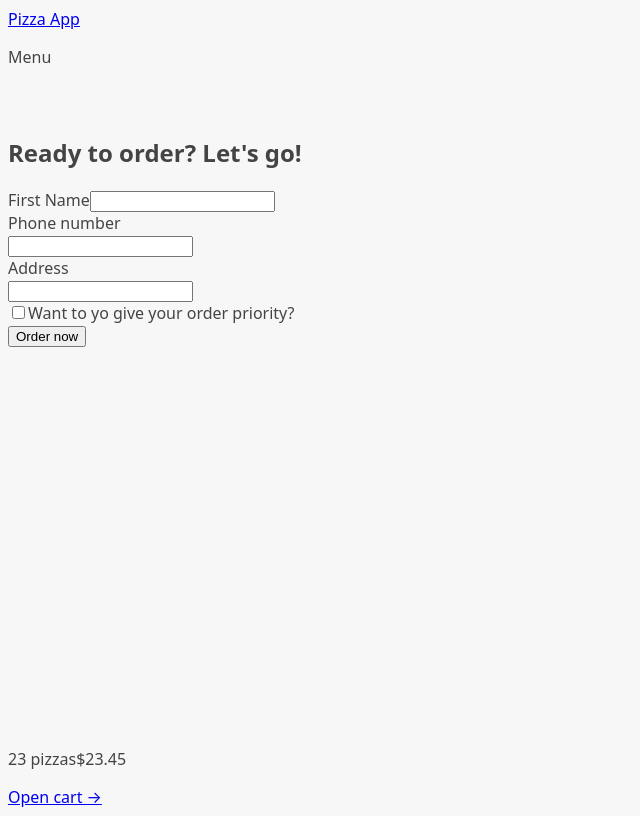
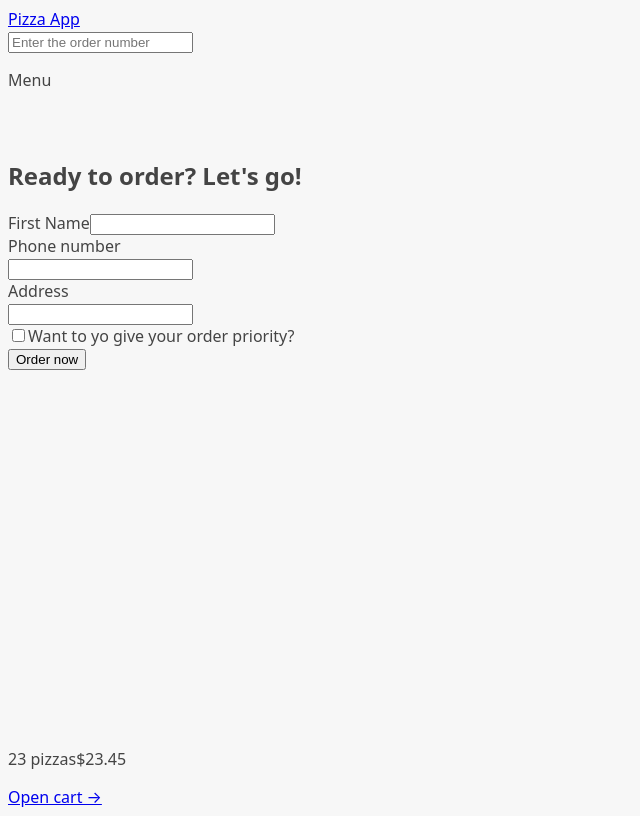
Before and after one commit to sahil-sth/pizza-order, a React (Vite) app: page /order/new in a window 1280 px wide. Shown: the whole page, without its empty margins (0-640 px from the left). Built offline with nearby package versions, Linux system fonts and the light colour scheme.

Commit message:
Add SearchOrder component to search for orders

```diff
--- /dev/null
+++ b/src/features/order/SearchOrder.jsx
@@ -0,0 +1,24 @@
+import { useState } from "react";
+import { useNavigate } from "react-router-dom";
+
+function SearchOrder() {
+  const [query, setQuery] = useState("");
+  const navigate = useNavigate();
+  function handleSubmit(e) {
+    e.preventDefault();
+    if (!query) return;
+    navigate(`/order/${query}`);
+    setQuery("");
+  }
+  return (
+    <form onSubmit={handleSubmit}>
+      <input
+        placeholder="Enter the order number"
+        value={query}
+        onChange={(e) => setQuery(e.target.value)}
+      />
+    </form>
+  );
+}
+
+export default SearchOrder;
--- a/src/ui/Header.jsx
+++ b/src/ui/Header.jsx
@@ -1,9 +1,11 @@
 import { Link } from "react-router-dom";
+import SearchOrder from "../features/order/SearchOrder";
 
 function Header() {
   return (
     <header>
       <Link to="/">Pizza App</Link>
+      <SearchOrder />
       <p>Menu</p>
     </header>
   );
```
